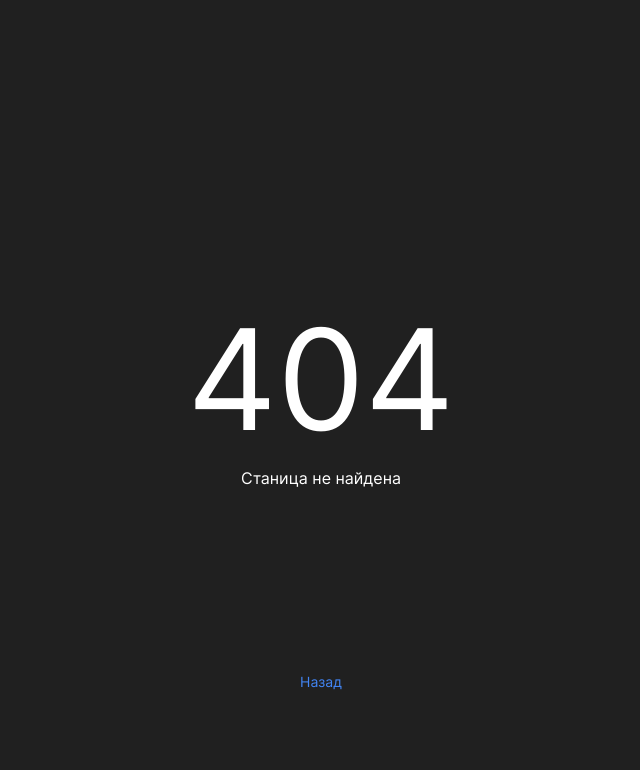
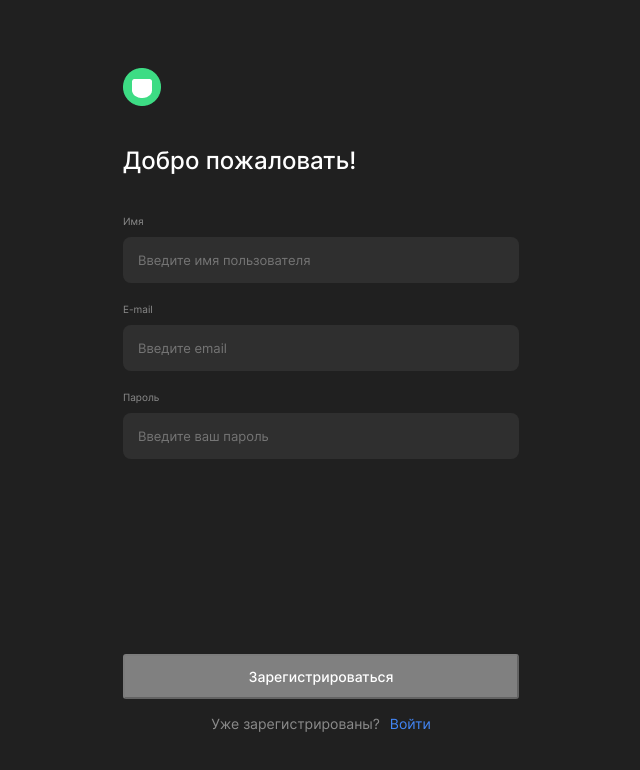
Before and after one commit to NikolayKrishtopa/movies-explorer-frontend, a React (Create React App) app: page /signup in a window 1280 px wide. Before the commit this address had no page. Shown: the top 770 px of the page, without its empty margins (319-959 px from the left). Built offline with nearby package versions, Linux system fonts and the light colour scheme.

Commit message:
feat/add forms validation

```diff
--- a/src/components/App/App.jsx
+++ b/src/components/App/App.jsx
@@ -16,8 +16,8 @@ import Login from "../EntryForm/Login"
 import NotFoundError from "../NotFoundError/NotFoundError"
 
 function App() {
-  const [isLogged, setIsLogged] = useState(true)
-  const [notFound, setNotFound] = useState(true)
+  const [isLogged, setIsLogged] = useState(false)
+  const [notFound, setNotFound] = useState(false)
   return (
     <div className="page">
       {notFound ? (
--- a/src/components/EntryForm/EntryForm.scss
+++ b/src/components/EntryForm/EntryForm.scss
@@ -1,6 +1,9 @@
 @import "../../commonStylles/commonStyles.scss";
 .entry-form {
   @extend %section-modal;
+  @media (max-width: 500px) {
+    padding: 0 30px;
+  }
 }
 .entry-form__container {
   margin: 0;
@@ -10,10 +13,31 @@
   gap: 40px;
   width: 100%;
   max-width: 396px;
+  @media (max-width: 500px) {
+    justify-content: center;
+    gap: 50px;
+  }
+}
+.entry-form__container_type_login {
+  padding-top: 15px;
+  @media (max-width: 800px) {
+    padding-top: 0;
+  }
+  @media (max-width: 500px) {
+    padding-top: 30px;
+  }
+}
+.entry-form__container_type_register {
+  @media (max-width: 500px) {
+    padding-top: 30px;
+  }
 }
 .entry-form__heading {
   @extend %modal-title_text;
   text-align: left;
+  @media (max-width: 500px) {
+    text-align: center;
+  }
 }
 .entry-form__form {
   margin: 0;
@@ -21,6 +45,9 @@
   display: flex;
   flex-direction: column;
   gap: 20px;
+  @media (max-width: 500px) {
+    padding-top: 30px;
+  }
 }
 .entry-form__input-label {
   margin: 0;
@@ -33,6 +60,7 @@
   line-height: 12px;
   letter-spacing: 0em;
   gap: 10px;
+  position: relative;
 }
 .entry-form__input {
   margin: 0;
@@ -45,20 +73,25 @@
   background-color: $text-input-bkg;
   border-radius: 8px;
   border: none;
-  outline: none;
   color: #fff;
+  &:focus {
+    outline: 1px solid #8b8b8b;
+  }
+}
+.entry-form__input_state_error {
+  color: #ee3465;
 }
 .entry-form__input-error {
   margin: 0;
   padding: 0;
   font-size: 10px;
   font-weight: 400;
-  line-height: 12px;
+  line-height: 10px;
   letter-spacing: 0em;
   color: #ee3465;
   position: absolute;
   left: 0;
-  bottom: 0;
+  bottom: -20px;
 }
 .entry-form__submit-btn {
   margin: 71px 0 0 0;
@@ -68,6 +101,28 @@
   height: 45px;
   color: #fff;
   border-radius: 3px;
+  font-size: 14px;
+  font-weight: 500;
+  line-height: 17px;
+  letter-spacing: 0em;
+  @media (max-width: 500px) {
+    margin-top: 160px;
+    font-size: 12px;
+    line-height: 15px;
+  }
+}
+.entry-form__submit-btn_state_inactive {
+  pointer-events: none;
+  background-color: grey;
+}
+.entry-form__submit-btn_type_login {
+  margin-top: 175px;
+  @media (max-width: 800px) {
+    margin-top: 160px;
+  }
+  @media (max-width: 500px) {
+    margin-top: 250px;
+  }
 }
 .entry-form__mode-switch {
   margin: -4px 0 0 0;
@@ -78,6 +133,10 @@
   line-height: 17px;
   letter-spacing: 0em;
   text-align: center;
+  @media (max-width: 500px) {
+    font-size: 12px;
+    line-height: 15px;
+  }
 }
 .entry-form__mode-switch-link {
   margin: 0 0 0 6px;
@@ -85,3 +144,10 @@
   color: $blue-solid;
   text-decoration: none;
 }
+
+.entry-form__link {
+  display: flex;
+  @media (max-width: 500px) {
+    justify-content: center;
+  }
+}
--- a/src/components/EntryForm/Login.jsx
+++ b/src/components/EntryForm/Login.jsx
@@ -1,44 +1,75 @@
-import { Link } from "react-router-dom";
-import logo from "../../images/logo.png";
+import { Link } from "react-router-dom"
+import useFormAndValidation from "../../hooks/useFormAndValidation"
+import logo from "../../images/logo.png"
 
 export default function Login() {
+  const { values, handleChange, errors, isValid, resetForm } =
+    useFormAndValidation()
   return (
     <section className="entry-form">
-      <div className="entry-form__container">
-        <Link to="/">
+      <div className="entry-form__container entry-form__container_type_login">
+        <Link to="/" className="entry-form__link clickable">
           <img src={logo} alt="Логотип сайта." className="entry-form__logo" />
         </Link>
         <h2 className="entry-form__heading">Рады видеть!</h2>
-        <form className="entry-form__form">
+        <form className="entry-form__form" noValidate>
           <label htmlFor="name" className="entry-form__input-label">
             E-mail
             <input
               type="email"
-              className="entry-form__input"
+              minLength={2}
+              maxLength={40}
+              className={`entry-form__input ${
+                errors.email && "entry-form__input_state_error"
+              }`}
               name="email"
               id="email"
+              placeholder="Введите email"
+              value={values.email}
+              onChange={handleChange}
             />
-            <p className="entry-form__input-error entry-form__input-error_type_email"></p>
+            <p className="entry-form__input-error entry-form__input-error_type_email">
+              {errors.email}
+            </p>
           </label>
           <label htmlFor="password" className="entry-form__input-label">
             Пароль
             <input
               type="password"
-              className="entry-form__input"
+              minLength={2}
+              maxLength={40}
+              className={`entry-form__input ${
+                errors.password && "entry-form__input_state_error"
+              }`}
               name="password"
               id="password"
+              placeholder="Введите ваш пароль"
+              value={values.password}
+              onChange={handleChange}
             />
-            <p className="entry-form__input-error entry-form__input-error_type_password"></p>
+            <p className="entry-form__input-error entry-form__input-error_type_password">
+              {errors.password}
+            </p>
           </label>
-          <button className="entry-form__submit-btn">Войти</button>
+          <button
+            className={`entry-form__submit-btn clickable entry-form__submit-btn_type_login ${
+              !isValid && "entry-form__submit-btn_state_inactive"
+            }`}
+            disabled={!isValid}
+          >
+            Войти
+          </button>
           <p className="entry-form__mode-switch">
             Еще не зарегистрированы?{" "}
-            <Link to="/signup" className="entry-form__mode-switch-link">
+            <Link
+              to="/signup"
+              className="entry-form__mode-switch-link clickable"
+            >
               Регистрация
             </Link>
           </p>
         </form>
       </div>
     </section>
-  );
+  )
 }
--- a/src/components/EntryForm/Register.jsx
+++ b/src/components/EntryForm/Register.jsx
@@ -1,11 +1,14 @@
-import { Link } from "react-router-dom";
-import logo from "../../images/logo.png";
+import { Link } from "react-router-dom"
+import logo from "../../images/logo.png"
+import useFormAndValidation from "../../hooks/useFormAndValidation"
 
 export default function Register() {
+  const { values, handleChange, errors, isValid, resetForm } =
+    useFormAndValidation()
   return (
     <section className="entry-form">
-      <div className="entry-form__container">
-        <Link to="/">
+      <div className="entry-form__container entry-form__container_type_register">
+        <Link to="/" className="entry-form__link clickable">
           <img src={logo} alt="Логотип сайта." className="entry-form__logo" />
         </Link>
         <h2 className="entry-form__heading">Добро пожаловать!</h2>
@@ -14,41 +17,78 @@ export default function Register() {
             Имя
             <input
               type="text"
-              className="entry-form__input"
+              minLength={2}
+              maxLength={40}
+              className={`entry-form__input ${
+                errors.email && "entry-form__input_state_error"
+              }`}
               name="name"
               id="name"
+              value={values.name}
+              onChange={handleChange}
+              placeholder="Введите имя пользователя"
             />
-            <p className="entry-form__input-error entry-form__input-error_type_name"></p>
+            <p className="entry-form__input-error entry-form__input-error_type_name">
+              {errors.name}
+            </p>
           </label>
           <label htmlFor="name" className="entry-form__input-label">
             E-mail
             <input
               type="email"
-              className="entry-form__input"
+              minLength={2}
+              maxLength={40}
+              className={`entry-form__input ${
+                errors.email && "entry-form__input_state_error"
+              }`}
               name="email"
               id="email"
+              placeholder="Введите email"
+              value={values.email}
+              onChange={handleChange}
             />
-            <p className="entry-form__input-error entry-form__input-error_type_email"></p>
+            <p className="entry-form__input-error entry-form__input-error_type_email">
+              {errors.email}
+            </p>
           </label>
           <label htmlFor="password" className="entry-form__input-label">
             Пароль
             <input
               type="password"
-              className="entry-form__input"
+              minLength={2}
+              maxLength={40}
+              className={`entry-form__input ${
+                errors.password && "entry-form__input_state_error"
+              }`}
               name="password"
               id="password"
+              placeholder="Введите ваш пароль"
+              value={values.password}
+              onChange={handleChange}
             />
-            <p className="entry-form__input-error entry-form__input-error_type_password"></p>
+            <p className="entry-form__input-error entry-form__input-error_type_password">
+              {errors.password}
+            </p>
           </label>
-          <button className="entry-form__submit-btn">Зарегистрироваться</button>
+          <button
+            className={`entry-form__submit-btn clickable entry-form__submit-btn_type_login ${
+              !isValid && "entry-form__submit-btn_state_inactive"
+            }`}
+            disabled={!isValid}
+          >
+            Зарегистрироваться
+          </button>
           <p className="entry-form__mode-switch">
             Уже зарегистрированы?{" "}
-            <Link to="/signin" className="entry-form__mode-switch-link">
+            <Link
+              to="/signin"
+              className="entry-form__mode-switch-link clickable"
+            >
               Войти
             </Link>
           </p>
         </form>
       </div>
     </section>
-  );
+  )
 }
--- a/src/components/NotFoundError/NotFoundError.jsx
+++ b/src/components/NotFoundError/NotFoundError.jsx
@@ -5,7 +5,10 @@ export default function NotFoundError(props) {
       <div className="not-found-error__container">
         <p className="not-found-error__main-text">404</p>
         <p className="not-found-error__sub-text">Станица не найдена</p>
-        <button className="not-found-error__button" onClick={onBackCkick}>
+        <button
+          className="not-found-error__button clickable"
+          onClick={onBackCkick}
+        >
           Назад
         </button>
       </div>
--- a/src/components/SearchForm/SearchForm.scss
+++ b/src/components/SearchForm/SearchForm.scss
@@ -30,6 +30,9 @@
   box-sizing: border-box;
   color: #fff;
   outline: none;
+  &:focus {
+    outline: 1px solid #8b8b8b;
+  }
   @media (max-width: 500px) {
     margin-left: 4px;
     margin-right: 4px;
--- /dev/null
+++ b/src/hooks/useFormAndValidation.js
@@ -0,0 +1,31 @@
+import { useState, useCallback } from 'react'
+
+export default function useFormAndValidation() {
+  const [values, setValues] = useState({})
+  const [errors, setErrors] = useState({})
+  const [isValid, setIsValid] = useState(false)
+
+  const handleChange = (e) => {
+    const { name, value } = e.target
+    setValues({ ...values, [name]: value })
+    setErrors({ ...errors, [name]: e.target.validationMessage })
+    setIsValid(e.target.closest('form').checkValidity())
+  }
+
+  const resetForm = useCallback(
+    (newValues = {}, newErrors = {}, newIsValid = false) => {
+      setValues(newValues)
+      setErrors(newErrors)
+      setIsValid(newIsValid)
+    },
+    [setValues, setErrors, setIsValid]
+  )
+
+  return {
+    values,
+    handleChange,
+    errors,
+    isValid,
+    resetForm,
+  }
+}
```
Also changed, not shown: src/components/Portfolio/Portfolio.jsx (+22 -13 lines), src/components/Portfolio/Portfolio.scss (+14 -9 lines).
